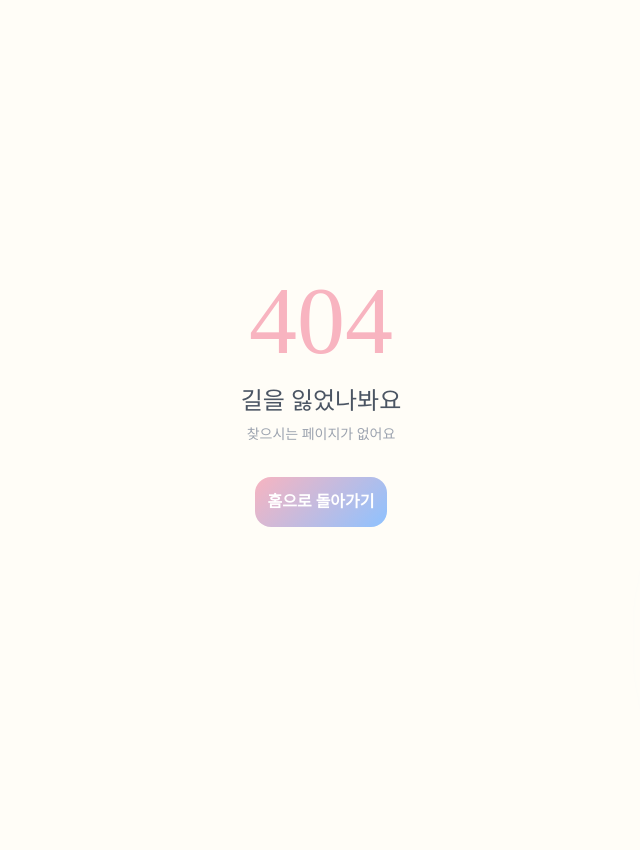
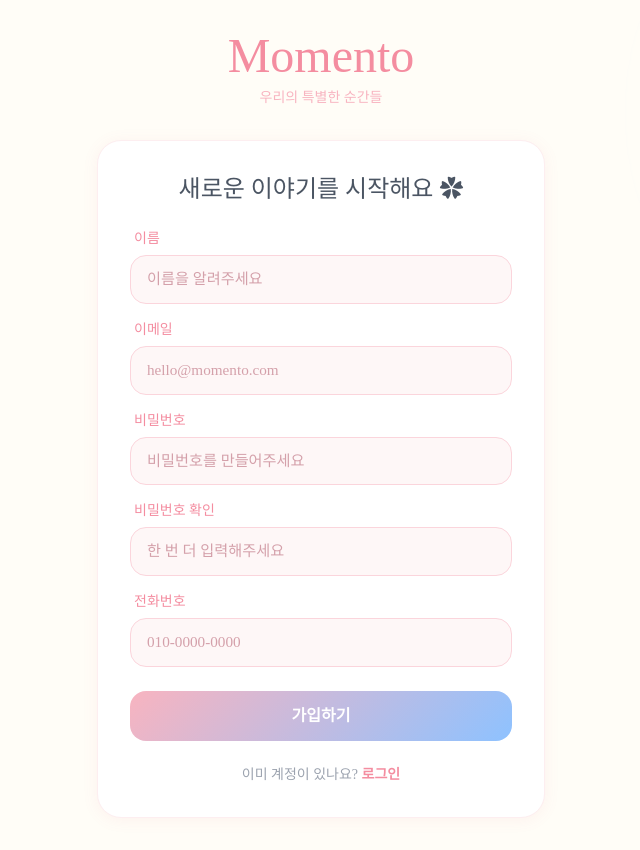
Before and after one commit to yurim-web/momento_project, a Next.js app: page /signup in a window 1280 px wide. Before the commit this address had no page. Shown: the whole page, without its empty margins (319-959 px from the left). Before the commit the page ends 800 px from the top, so only its background shows below. Built offline with nearby package versions, Linux system fonts and the light colour scheme; no server answers.

Commit message:
feat: 로그인/회원가입 페이지
- 이메일/비밀번호 로그인 (API 연동, localStorage 저장)
- 회원가입 폼 (이름, 이메일, 비밀번호, 전화번호)
- 비밀번호 확인 검증, 에러/로딩 상태 처리

```diff
--- /dev/null
+++ b/src/app/login/page.tsx
@@ -0,0 +1,110 @@
+'use client'
+
+import { useState } from 'react'
+import Link from 'next/link'
+import { useRouter } from 'next/navigation'
+import { userApi } from '@/lib/api'
+
+export default function LoginPage() {
+  const router = useRouter()
+  const [email, setEmail] = useState('')
+  const [password, setPassword] = useState('')
+  const [error, setError] = useState('')
+  const [loading, setLoading] = useState(false)
+
+  const handleSubmit = async (e: React.FormEvent) => {
+    e.preventDefault()
+    setError('')
+    setLoading(true)
+    try {
+      const res = await userApi.login({ email, password })
+      if (res.status === 'success') {
+        localStorage.setItem('userEmail', email)
+        localStorage.setItem('userName', email.split('@')[0])
+        router.push('/')
+      } else {
+        setError(res.message)
+      }
+    } catch {
+      setError('서버에 연결할 수 없습니다.')
+    } finally {
+      setLoading(false)
+    }
+  }
+
+  return (
+    <div className="min-h-screen flex items-center justify-center px-4 bg-cream-50">
+      {/* 배경 장식 */}
+      <div className="absolute top-20 left-10 w-32 h-32 bg-pink-100 rounded-full blur-3xl opacity-60" />
+      <div className="absolute bottom-20 right-10 w-40 h-40 bg-lavender-100 rounded-full blur-3xl opacity-60" />
+      <div className="absolute top-40 right-20 w-24 h-24 bg-mint-100 rounded-full blur-3xl opacity-40" />
+
+      <div className="w-full max-w-md relative">
+        {/* 로고 */}
+        <div className="text-center mb-8">
+          <h1 className="font-handwriting text-5xl text-pink-400 mb-2">Momento</h1>
+          <p className="text-sm text-pink-300">우리의 특별한 순간들</p>
+        </div>
+
+        {/* 로그인 카드 */}
+        <div className="card-pastel p-8">
+          <h2 className="font-handwriting text-2xl text-center text-gray-600 mb-6">
+            다시 만나서 반가워요 ♡
+          </h2>
+
+          {error && (
+            <div className="mb-4 p-3 bg-red-50 border border-red-200 rounded-xl text-sm text-red-400 text-center">
+              {error}
+            </div>
+          )}
+
+          <form onSubmit={handleSubmit} className="space-y-4">
+            <div>
+              <label className="block text-sm text-pink-400 mb-1.5 ml-1">이메일</label>
+              <input
+                type="email"
+                className="input-pastel"
+                placeholder="hello@momento.com"
+                value={email}
+                onChange={(e) => setEmail(e.target.value)}
+                required
+              />
+            </div>
+
+            <div>
+              <label className="block text-sm text-pink-400 mb-1.5 ml-1">비밀번호</label>
+              <input
+                type="password"
+                className="input-pastel"
+                placeholder="비밀번호를 입력해주세요"
+                value={password}
+                onChange={(e) => setPassword(e.target.value)}
+                required
+              />
+            </div>
+
+            <div className="pt-2">
+              <button type="submit" className="btn-primary" disabled={loading}>
+                {loading ? '로그인 중...' : '로그인'}
+              </button>
+            </div>
+          </form>
+
+          <div className="mt-6 text-center">
+            <p className="text-sm text-gray-400">
+              아직 계정이 없나요?{' '}
+              <Link href="/signup" className="text-pink-400 hover:text-pink-500 font-bold">
+                회원가입
+              </Link>
+            </p>
+          </div>
+        </div>
+
+        {/* 하단 장식 */}
+        <p className="text-center mt-6 font-handwriting text-lg text-lavender-300">
+          둘만의 이야기를 시작해요
+        </p>
+      </div>
+    </div>
+  )
+}
--- /dev/null
+++ b/src/app/signup/page.tsx
@@ -0,0 +1,163 @@
+'use client'
+
+import { useState } from 'react'
+import Link from 'next/link'
+import { useRouter } from 'next/navigation'
+import { userApi } from '@/lib/api'
+
+export default function SignupPage() {
+  const router = useRouter()
+  const [form, setForm] = useState({
+    name: '',
+    email: '',
+    password: '',
+    passwordConfirm: '',
+    phone: '',
+  })
+  const [error, setError] = useState('')
+  const [loading, setLoading] = useState(false)
+
+  const handleChange = (e: React.ChangeEvent<HTMLInputElement>) => {
+    setForm({ ...form, [e.target.name]: e.target.value })
+  }
+
+  const handleSubmit = async (e: React.FormEvent) => {
+    e.preventDefault()
+    setError('')
+    if (form.password !== form.passwordConfirm) {
+      setError('비밀번호가 일치하지 않아요!')
+      return
+    }
+    setLoading(true)
+    try {
+      const res = await userApi.signup({
+        email: form.email,
+        password: form.password,
+        name: form.name,
+        phone: form.phone,
+      })
+      if (res.status === 'success') {
+        alert('가입이 완료되었어요! 로그인해주세요.')
+        router.push('/login')
+      } else {
+        setError(res.message)
+      }
+    } catch {
+      setError('서버에 연결할 수 없습니다.')
+    } finally {
+      setLoading(false)
+    }
+  }
+
+  return (
+    <div className="min-h-screen flex items-center justify-center px-4 py-8 bg-cream-50">
+      {/* 배경 장식 */}
+      <div className="absolute top-10 right-16 w-36 h-36 bg-lavender-100 rounded-full blur-3xl opacity-60" />
+      <div className="absolute bottom-10 left-16 w-32 h-32 bg-pink-100 rounded-full blur-3xl opacity-60" />
+      <div className="absolute top-1/2 left-10 w-28 h-28 bg-mint-100 rounded-full blur-3xl opacity-40" />
+
+      <div className="w-full max-w-md relative">
+        {/* 로고 */}
+        <div className="text-center mb-8">
+          <h1 className="font-handwriting text-5xl text-pink-400 mb-2">Momento</h1>
+          <p className="text-sm text-pink-300">우리의 특별한 순간들</p>
+        </div>
+
+        {/* 회원가입 카드 */}
+        <div className="card-pastel p-8">
+          <h2 className="font-handwriting text-2xl text-center text-gray-600 mb-6">
+            새로운 이야기를 시작해요 ✿
+          </h2>
+
+          {error && (
+            <div className="mb-4 p-3 bg-red-50 border border-red-200 rounded-xl text-sm text-red-400 text-center">
+              {error}
+            </div>
+          )}
+
+          <form onSubmit={handleSubmit} className="space-y-4">
+            <div>
+              <label className="block text-sm text-pink-400 mb-1.5 ml-1">이름</label>
+              <input
+                type="text"
+                name="name"
+                className="input-pastel"
+                placeholder="이름을 알려주세요"
+                value={form.name}
+                onChange={handleChange}
+                required
+              />
+            </div>
+
+            <div>
+              <label className="block text-sm text-pink-400 mb-1.5 ml-1">이메일</label>
+              <input
+                type="email"
+                name="email"
+                className="input-pastel"
+                placeholder="hello@momento.com"
+                value={form.email}
+                onChange={handleChange}
+                required
+              />
+            </div>
+
+            <div>
+              <label className="block text-sm text-pink-400 mb-1.5 ml-1">비밀번호</label>
+              <input
+                type="password"
+                name="password"
+                className="input-pastel"
+                placeholder="비밀번호를 만들어주세요"
+                value={form.password}
+                onChange={handleChange}
+                required
+              />
+            </div>
+
+            <div>
+              <label className="block text-sm text-pink-400 mb-1.5 ml-1">비밀번호 확인</label>
+              <input
+                type="password"
+                name="passwordConfirm"
+                className="input-pastel"
+                placeholder="한 번 더 입력해주세요"
+                value={form.passwordConfirm}
+                onChange={handleChange}
+                required
+              />
+            </div>
+
+            <div>
+              <label className="block text-sm text-pink-400 mb-1.5 ml-1">전화번호</label>
+              <input
+                type="tel"
+                name="phone"
+                className="input-pastel"
+                placeholder="010-0000-0000"
+                value={form.phone}
+                onChange={handleChange}
+                required
+              />
+            </div>
+
+            <div className="pt-2">
+              <button type="submit" className="btn-primary" disabled={loading}>
+                {loading ? '가입 중...' : '가입하기'}
+              </button>
+            </div>
+          </form>
+
+          <div className="mt-6 text-center">
+            <p className="text-sm text-gray-400">
+              이미 계정이 있나요?{' '}
+              <Link href="/login" className="text-pink-400 hover:text-pink-500 font-bold">
+                로그인
+              </Link>
+            </p>
+          </div>
+        </div>
+      </div>
+    </div>
+  )
+}
```
